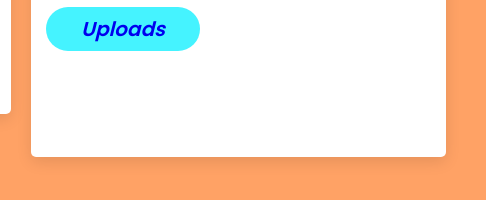
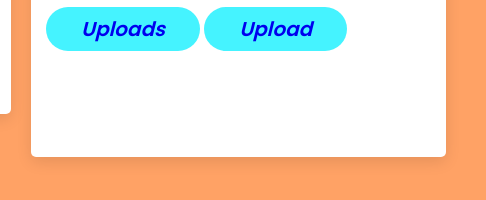
Before and after one commit to Barhtarhliahn/projectfalcon.com, a plain HTML site: page player.html in a window 1280 px wide. Shown: the part 492-692 px from the top of the page, 794-1280 px from the left. Drawn offline with Linux system fonts and the light colour scheme.

Commit message:
Update player.html

```diff
--- a/player.html
+++ b/player.html
@@ -47,6 +47,7 @@
 
 
 <button class="h"><a href="https://drive.google.com/drive/u/0/folders/1qokNN4-P0M-0aE0Vv7M-BGcltKNWc88D">Uploads</a></button>
+      <button class="h"><a href="https://script.google.com/macros/s/AKfycby0FI4lX508mKhbwyGoJFeziuiKGBhxc6kMfa3M0sBZ68NYyaWxgB21cPxpw_xVggxk/exec">Upload</a></button>
 
    </div>
 
```
